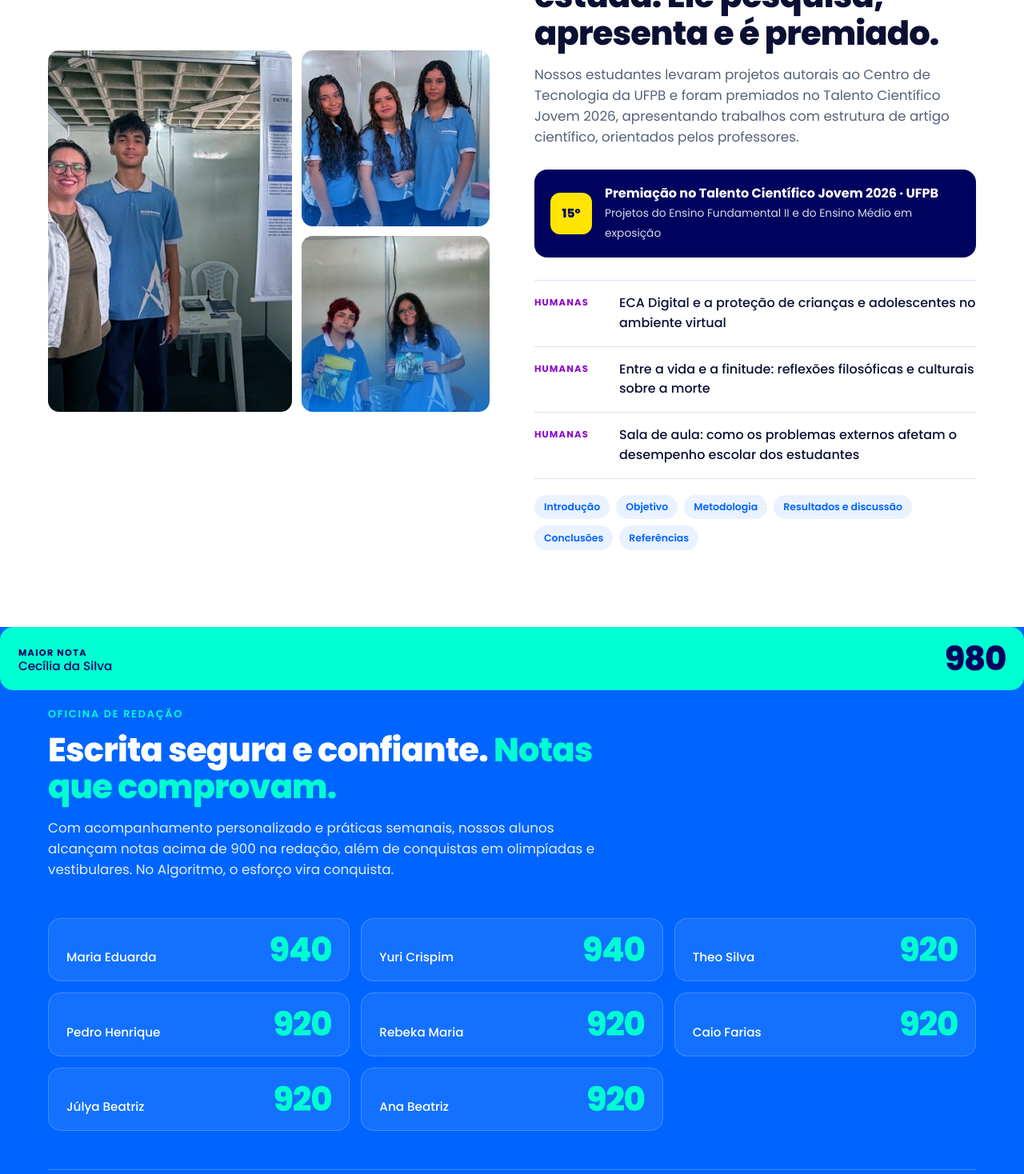
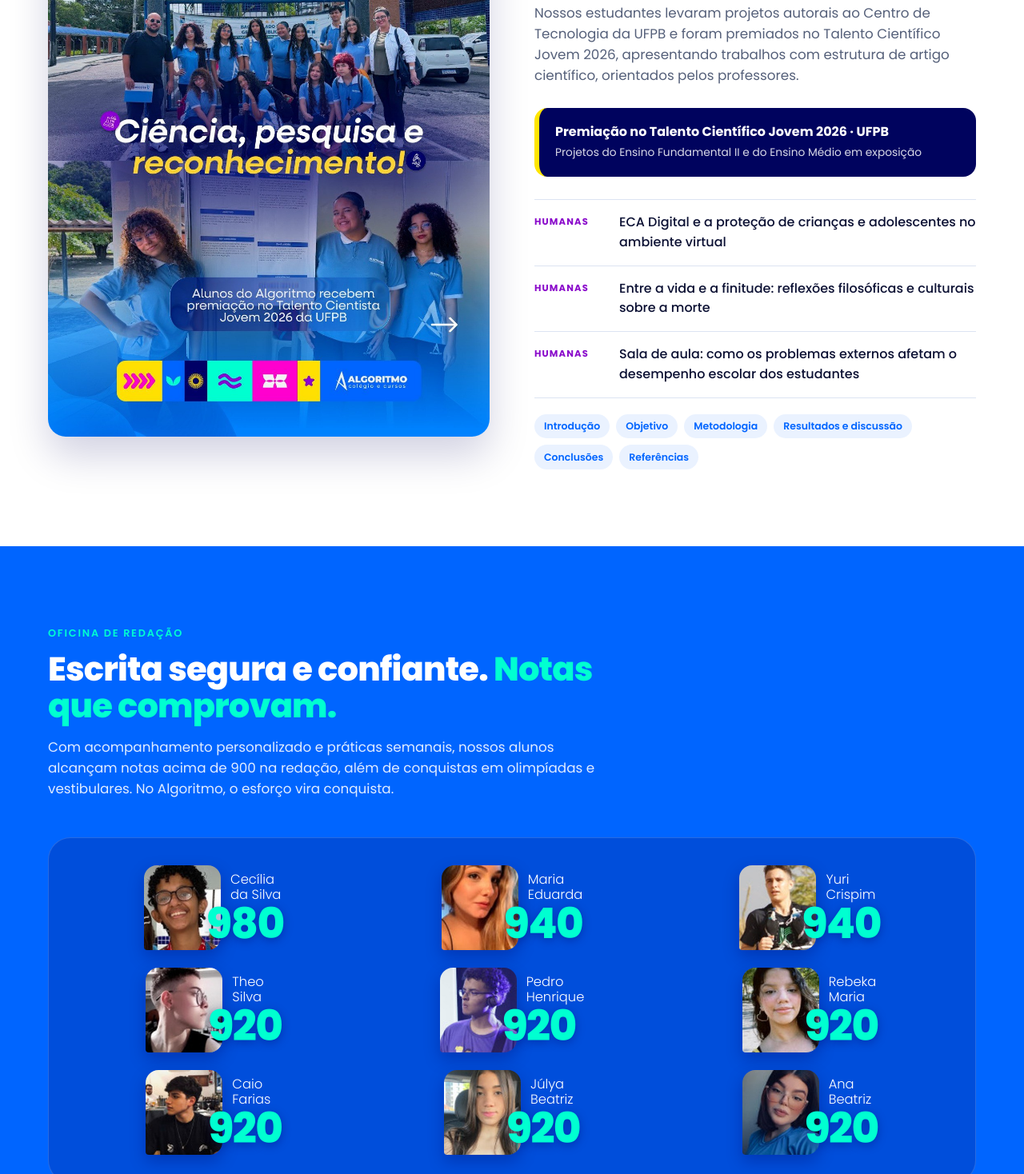
Before and after one commit to renatoamorimdl-ai/colegio-algoritmo, a plain HTML site: page index.html in a window 1280 px wide. Shown: the part 1283-2751 px from the top of the page at 80% size. Drawn offline with Linux system fonts and the light colour scheme.

Commit message:
Ajustes: redação com fotos, imagem da premiação e enquadramento das fotos
Co-Authored-By: Claude Opus 5.5 <noreply@anthropic.com>
Claude-Session: https://claude.ai/code/session_01BfSpQtPjxDzopdVauCFXtw

```diff
--- a/index.html
+++ b/index.html
@@ -59,7 +59,7 @@ h2{font-size:clamp(1.75rem,3.4vw,2.6rem);font-weight:800}
 .hero .facts div{padding:18px 14px 0 0}
 .hero .facts strong{display:block;font-size:2rem;font-weight:800;line-height:1}
 .hero .facts span{font-size:.85rem;opacity:.9;display:block;margin-top:6px}
-.hero .photo{margin-top:40px;border-radius:var(--radius);overflow:hidden;aspect-ratio:16/7}
+.hero .photo{margin-top:40px;border-radius:var(--radius);overflow:hidden;aspect-ratio:1080/337}
 .hero .photo img{width:100%;height:100%;object-fit:cover;object-position:center 30%}
 .strip{display:block;width:100%;height:auto;max-width:555px}
 .strip-bar{background:var(--navy);padding:0}
@@ -93,11 +93,8 @@ section{padding:96px 0}
 
 /* Science */
 .science .grid{display:grid;grid-template-columns:1fr 1fr;gap:56px;align-items:center}
-.mosaic{display:grid;grid-template-columns:1.3fr 1fr;grid-template-rows:220px 220px;gap:12px}
-.mosaic img{width:100%;height:100%;object-fit:cover;border-radius:14px}
-.mosaic img:first-child{grid-row:span 2}
-.award{display:flex;gap:16px;align-items:center;background:var(--navy);color:#fff;border-radius:16px;padding:18px 20px;margin:28px 0}
-.award .badge{flex:none;width:52px;height:52px;border-radius:12px;background:var(--yellow);color:var(--navy);display:grid;place-items:center;font-weight:800;font-size:.95rem}
+.science-img{width:100%;height:auto;border-radius:22px;box-shadow:0 24px 50px rgba(0,3,94,.18)}
+.award{display:block;border-left:6px solid var(--yellow);background:var(--navy);color:#fff;border-radius:16px;padding:18px 20px;margin:28px 0}
 .award strong{display:block;font-size:1rem}
 .award span{font-size:.86rem;opacity:.85}
 .projects{list-style:none;border-top:1px solid var(--line)}
@@ -112,13 +109,12 @@ section{padding:96px 0}
 .redacao .head .eyebrow{color:var(--cyan)}
 .redacao .lead{color:rgba(255,255,255,.88)}
 .redacao h2 span{color:var(--cyan)}
-.scores{display:grid;grid-template-columns:repeat(3,1fr);gap:14px}
-.score{background:rgba(255,255,255,.08);border:1px solid rgba(255,255,255,.18);border-radius:16px;padding:20px 22px;display:flex;justify-content:space-between;align-items:flex-end;gap:12px}
-.score .n{font-size:.95rem;font-weight:500;line-height:1.25}
-.score .v{font-size:2.6rem;font-weight:800;color:var(--cyan);line-height:.9;letter-spacing:-.03em}
-.score.top{background:var(--cyan);border-color:var(--cyan);color:var(--navy)}
-.score.top .v{color:var(--navy)}
-.score.top .n small{display:block;font-size:.7rem;font-weight:700;letter-spacing:.12em;text-transform:uppercase}
+.scores{display:grid;grid-template-columns:repeat(3,1fr);gap:22px 28px;background:rgba(0,3,94,.22);border:1px solid rgba(255,255,255,.16);border-radius:28px;padding:34px}
+.score{display:flex;align-items:center;justify-content:center;min-width:0}
+.score img{width:96px;height:106px;object-fit:cover;border-radius:16px 16px 16px 4px;flex:none;box-shadow:0 8px 20px rgba(0,3,94,.3)}
+.score .t{margin-left:-18px;position:relative;min-width:0}
+.score .n{font-size:1.02rem;font-weight:300;line-height:1.15;padding-left:30px;margin-bottom:2px}
+.score .v{font-size:3.3rem;font-weight:800;color:var(--cyan);line-height:.9;letter-spacing:-.03em;text-shadow:0 3px 12px rgba(0,3,94,.35)}
 .pills{display:grid;grid-template-columns:repeat(3,1fr);gap:24px;margin-top:48px;padding-top:32px;border-top:1px solid rgba(255,255,255,.25)}
 .pills h3{font-size:1.05rem;margin-bottom:6px}
 .pills p{font-size:.92rem;opacity:.88;font-weight:300}
@@ -139,7 +135,7 @@ section{padding:96px 0}
 /* Segments */
 .segments .cards{display:grid;grid-template-columns:1fr 1fr;gap:24px}
 .seg{border:1.5px solid var(--line);border-radius:22px;overflow:hidden;display:flex;flex-direction:column;background:#fff}
-.seg img{height:260px;width:100%;object-fit:cover;object-position:center 25%}
+.seg img{aspect-ratio:16/10;width:100%;height:auto;object-fit:cover;object-position:center 30%}
 .seg .body{padding:28px;display:flex;flex-direction:column;gap:10px;flex:1}
 .seg .tag{align-self:flex-start;font-size:.75rem;font-weight:700;letter-spacing:.1em;text-transform:uppercase;padding:.3rem .7rem;border-radius:6px}
 .seg h3{font-size:1.6rem;font-weight:800}
@@ -154,7 +150,7 @@ section{padding:96px 0}
 /* Família */
 .family{background:var(--blue-soft)}
 .family .grid{display:grid;grid-template-columns:1fr 1fr;gap:56px;align-items:center}
-.family img{border-radius:22px;width:100%;aspect-ratio:4/3;object-fit:cover}
+.family img{border-radius:22px;width:100%;height:auto;aspect-ratio:1080/565;object-fit:cover}
 .steps{list-style:none;counter-reset:s;display:grid;gap:18px;margin-top:28px}
 .steps li{counter-increment:s;display:grid;grid-template-columns:44px 1fr;gap:14px;align-items:start}
 .steps li:before{content:counter(s,decimal-leading-zero);width:44px;height:44px;border-radius:12px;background:var(--blue);color:#fff;display:grid;place-items:center;font-weight:700;font-size:.9rem}
@@ -202,7 +198,7 @@ footer img{height:48px;width:auto}
   .hero .grid,.science .grid,.family .grid,.segments .cards{grid-template-columns:1fr}
   .card{position:static}
   .hero .photo{display:none}
-  .scores{grid-template-columns:1fr 1fr}
+  .scores{grid-template-columns:1fr 1fr;padding:24px}
   .pills{grid-template-columns:1fr}
   section{padding:72px 0}
 }
@@ -213,8 +209,11 @@ footer img{height:48px;width:auto}
   .hero .facts strong{font-size:1.5rem}
   .hero .facts span{font-size:.75rem}
   .row2{grid-template-columns:1fr}
-  .scores{grid-template-columns:1fr}
-  .mosaic{grid-template-rows:170px 170px}
+  .scores{grid-template-columns:1fr 1fr;gap:18px 10px;padding:18px}
+  .score img{width:64px;height:72px}
+  .score .n{font-size:.82rem;padding-left:24px}
+  .score .v{font-size:2.2rem}
+  .score .t{margin-left:-14px}
   .strip-bar img{height:44px}
   .modal{padding:12px;align-items:flex-end;justify-content:center}
   .card{padding:24px 20px}
@@ -293,11 +292,7 @@ footer img{height:48px;width:auto}
 <!-- CIÊNCIA -->
 <section class="science">
   <div class="wrap grid">
-    <div class="mosaic reveal">
-      <img src="assets/orientadora-aluno.jpg" alt="Professora orientadora e aluno ao lado do pôster do projeto" loading="lazy">
-      <img src="assets/alunas-trio.jpg" alt="Alunas no estande do Colégio Algoritmo" loading="lazy">
-      <img src="assets/alunas-arte.jpg" alt="Alunas apresentando projeto com obras de arte" loading="lazy">
-    </div>
+    <img class="science-img reveal" src="assets/ciencia-pesquisa.jpg" alt="Alunos do Colégio Algoritmo premiados no Talento Científico Jovem 2026 da UFPB" width="1080" height="1350" loading="lazy">
     <div class="reveal">
       <div class="head" style="margin-bottom:0">
         <span class="eyebrow">Ciência, pesquisa e reconhecimento</span>
@@ -305,7 +300,6 @@ footer img{height:48px;width:auto}
         <p class="lead">Nossos estudantes levaram projetos autorais ao Centro de Tecnologia da UFPB e foram premiados no Talento Científico Jovem 2026, apresentando trabalhos com estrutura de artigo científico, orientados pelos professores.</p>
       </div>
       <div class="award">
-        <div class="badge">15º</div>
         <div><strong>Premiação no Talento Científico Jovem 2026 · UFPB</strong><span>Projetos do Ensino Fundamental II e do Ensino Médio em exposição</span></div>
       </div>
       <ul class="projects">
@@ -329,15 +323,15 @@ footer img{height:48px;width:auto}
       <p class="lead">Com acompanhamento personalizado e práticas semanais, nossos alunos alcançam notas acima de 900 na redação, além de conquistas em olimpíadas e vestibulares. No Algoritmo, o esforço vira conquista.</p>
     </div>
     <div class="scores reveal">
-      <div class="score top"><div class="n"><small>Maior nota</small>Cecília da Silva</div><div class="v">980</div></div>
-      <div class="score"><div class="n">Maria Eduarda</div><div class="v">940</div></div>
-      <div class="score"><div class="n">Yuri Crispim</div><div class="v">940</div></div>
-      <div class="score"><div class="n">Theo Silva</div><div class="v">920</div></div>
-      <div class="score"><div class="n">Pedro Henrique</div><div class="v">920</div></div>
-      <div class="score"><div class="n">Rebeka Maria</div><div class="v">920</div></div>
-      <div class="score"><div class="n">Caio Farias</div><div class="v">920</div></div>
-      <div class="score"><div class="n">Júlya Beatriz</div><div class="v">920</div></div>
-      <div class="score"><div class="n">Ana Beatriz</div><div class="v">920</div></div>
+      <div class="score"><img src="assets/red-cecilia.jpg" alt="Cecília da Silva" width="180" height="200" loading="lazy"><div class="t"><div class="n">Cecília<br>da Silva</div><div class="v">980</div></div></div>
+      <div class="score"><img src="assets/red-maria-eduarda.jpg" alt="Maria Eduarda" width="180" height="200" loading="lazy"><div class="t"><div class="n">Maria<br>Eduarda</div><div class="v">940</div></div></div>
+      <div class="score"><img src="assets/red-yuri.jpg" alt="Yuri Crispim" width="180" height="200" loading="lazy"><div class="t"><div class="n">Yuri<br>Crispim</div><div class="v">940</div></div></div>
+      <div class="score"><img src="assets/red-theo.jpg" alt="Theo Silva" width="180" height="200" loading="lazy"><div class="t"><div class="n">Theo<br>Silva</div><div class="v">920</div></div></div>
+      <div class="score"><img src="assets/red-pedro.jpg" alt="Pedro Henrique" width="180" height="200" loading="lazy"><div class="t"><div class="n">Pedro<br>Henrique</div><div class="v">920</div></div></div>
+      <div class="score"><img src="assets/red-rebeka.jpg" alt="Rebeka Maria" width="180" height="200" loading="lazy"><div class="t"><div class="n">Rebeka<br>Maria</div><div class="v">920</div></div></div>
+      <div class="score"><img src="assets/red-caio.jpg" alt="Caio Farias" width="180" height="200" loading="lazy"><div class="t"><div class="n">Caio<br>Farias</div><div class="v">920</div></div></div>
+      <div class="score"><img src="assets/red-julya.jpg" alt="Júlya Beatriz" width="180" height="200" loading="lazy"><div class="t"><div class="n">Júlya<br>Beatriz</div><div class="v">920</div></div></div>
+      <div class="score"><img src="assets/red-ana-beatriz.jpg" alt="Ana Beatriz" width="180" height="200" loading="lazy"><div class="t"><div class="n">Ana<br>Beatriz</div><div class="v">920</div></div></div>
     </div>
     <div class="pills reveal">
       <div><h3>Prática toda semana</h3><p>Produção de texto recorrente, para que a escrita vire hábito e não evento de véspera de prova.</p></div>
@@ -383,7 +377,7 @@ footer img{height:48px;width:auto}
         </div>
       </article>
       <article class="seg med reveal">
-        <img src="assets/alunas-trio.jpg" alt="Alunas do Ensino Médio do Colégio Algoritmo" loading="lazy" style="object-position:center 20%">
+        <img src="assets/orientadora-aluno.jpg" alt="Aluno do Ensino Médio com a professora orientadora" loading="lazy" style="object-position:center 22%">
         <div class="body">
           <span class="tag">1ª à 3ª série</span>
           <h3>Ensino Médio com foco em resultados</h3>
```
Also changed, not shown: assets/ciencia-pesquisa.jpg (added), assets/red-ana-beatriz.jpg (added), assets/red-caio.jpg (added), assets/red-cecilia.jpg (added), assets/red-julya.jpg (added), assets/red-maria-eduarda.jpg (added), assets/red-pedro.jpg (added), assets/red-rebeka.jpg (added), assets/red-theo.jpg (added), assets/red-yuri.jpg (added).
